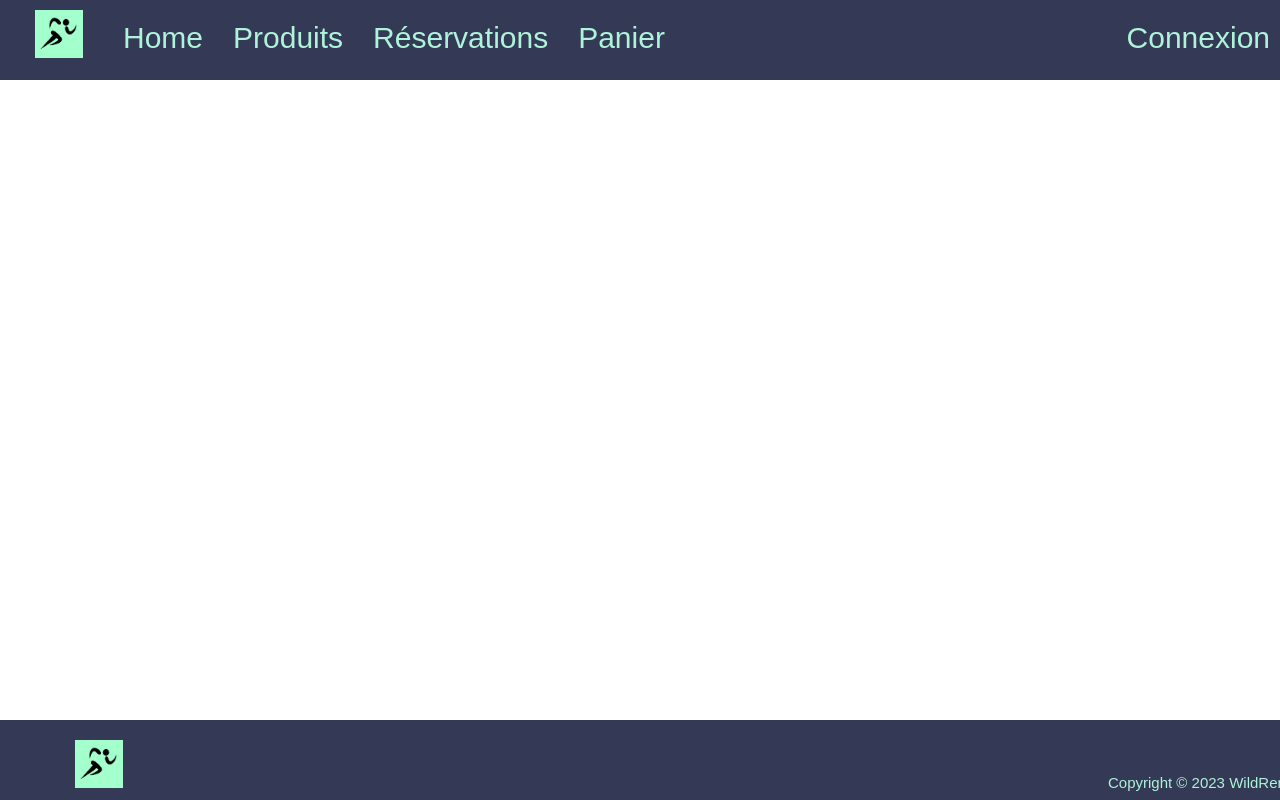
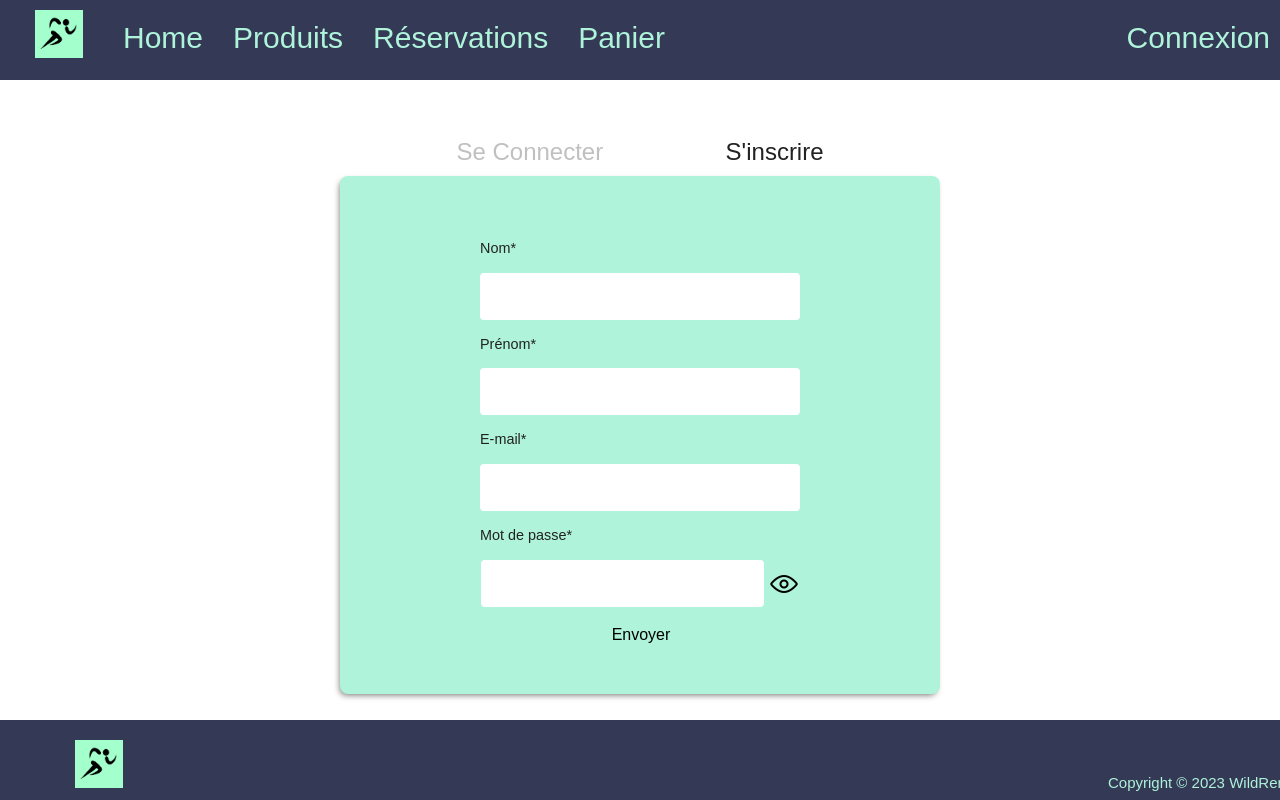
Before and after one commit to WildCodeSchool/2209-wns-hopper-leseclairsdegenie-front, a React (Create React App) app: page /connection in a window 1280 px wide. Built offline with nearby package versions, Linux system fonts and the light colour scheme.

Commit message:
fix css connection

```diff
--- a/package.json
+++ b/package.json
@@ -16,7 +16,7 @@
     "match-sorter": "^6.3.1",
     "react": "^18.2.0",
     "react-dom": "^18.2.0",
-    "react-scripts": "5.0.1",
+    "react-scripts": "^5.0.1",
     "react-router-dom": "^6.7.0",
     "sort-by": "^0.0.2",
     "styled-components": "^5.3.5",
--- a/src/App.tsx
+++ b/src/App.tsx
@@ -3,10 +3,10 @@ import "./App.css";
 import { ApolloClient, InMemoryCache, ApolloProvider } from "@apollo/client";
 import Home from "./pages/Home";
 import Category from "./pages/Category";
-import Signup from "./components/Signup";
 import Navbar from "./components/nav/Navbar";
 import Footer from "./components/footer/Footer";
 import { BrowserRouter as Router, Routes, Route, Link } from "react-router-dom";
+import { Connection } from "./pages/Connection ";
 
 
 function Main() {
@@ -21,7 +21,7 @@ function Main() {
           <Route path="/categorie/:name" element={<Category />} />
           {/* <Route path="reservations" element={<Reservations />} />
           <Route path="cart" element={<Cart />} /> */}
-          <Route path="signup" element={<Signup />} />
+          <Route path="connection" element={<Connection />} />
         </Routes>
       </div>
       <Footer />
--- a/src/components/nav/Navbar.tsx
+++ b/src/components/nav/Navbar.tsx
@@ -30,7 +30,7 @@ const Navbar = () => {
           <Link to="cart">Panier</Link>
         </li>
         <li >
-          <Link to="signup">
+          <Link to="connection">
           Connexion
           </Link>
         </li>
--- a/src/pages/connection.css
+++ b/src/pages/connection.css
@@ -1,6 +1,5 @@
 .connectionContainer {
-  width: 100vw;
-  height: 100vh;
+  margin-top: 3rem;
   display: flex;
   align-items: center;
   justify-content: center;
```
